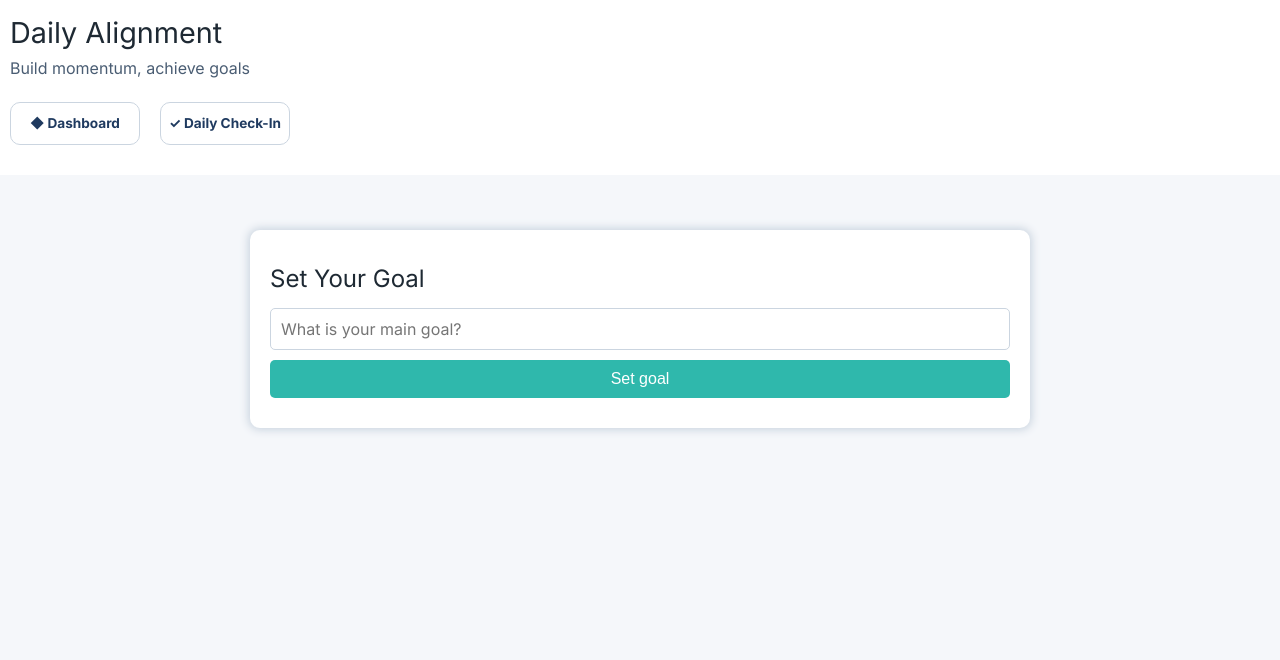
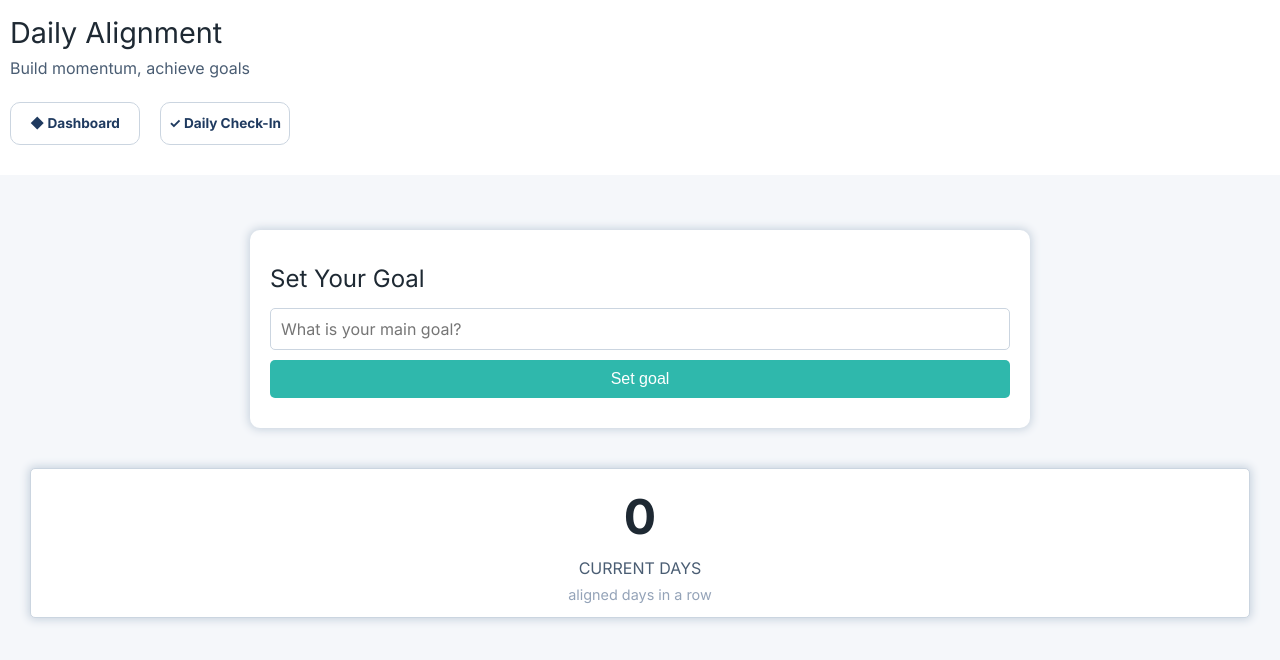
Before and after one commit to 4wiafe/daily-alignment, a React (Vite) app in the folder daily-alignment-app/: page /dashboard in a window 1280 px wide. Shown: the top 660 px of the page. Built offline with nearby package versions, Linux system fonts and the light colour scheme; a web font is replaced by a local one.

Commit message:
Style streak card

```diff
--- a/daily-alignment-app/src/components/Dashboard/Dashboard.css
+++ b/daily-alignment-app/src/components/Dashboard/Dashboard.css
@@ -121,3 +121,27 @@
   color: var(--surface);
   font-size: 1rem;
 }
+
+.bento {
+  padding: 10px;
+  margin: 20px auto;
+}
+
+.bento div {
+  box-shadow: var(--shadow);
+  background: var(--surface);
+}
+
+.streak {
+  text-align: center;
+}
+
+.count {
+  font-size: 3rem;
+  color: var(--text);
+}
+
+.streak span {
+  font-size: 0.9rem;
+  color: var(--gray-medium);
+}
--- a/daily-alignment-app/src/components/Dashboard/Dashboard.jsx
+++ b/daily-alignment-app/src/components/Dashboard/Dashboard.jsx
@@ -1,5 +1,6 @@
 import { Link } from "react-router-dom";
 import GoalSection from "./GoalSelection";
+import StreakSection from "./StreakSection";
 import "./Dashboard.css";
 
 export default function Dashboard() {
@@ -27,6 +28,9 @@ export default function Dashboard() {
 
       <main className="dashboard-main">
         <GoalSection />
+        <section className="bento">
+          <StreakSection />
+        </section>
       </main>
     </>
   );
--- a/daily-alignment-app/src/components/Dashboard/StreakSection.jsx
+++ b/daily-alignment-app/src/components/Dashboard/StreakSection.jsx
@@ -10,9 +10,10 @@ export default function StreakSection() {
   }, []);
 
   return (
-    <section className="streak">
-      <h2>Current Streak</h2>
-      <p>{streak} days</p>
-    </section>
+    <div className="streak">
+      <h2 className="count">{streak}</h2>
+      <p>CURRENT DAYS</p>
+      <span>aligned days in a row</span>
+    </div>
   );
 }
```
